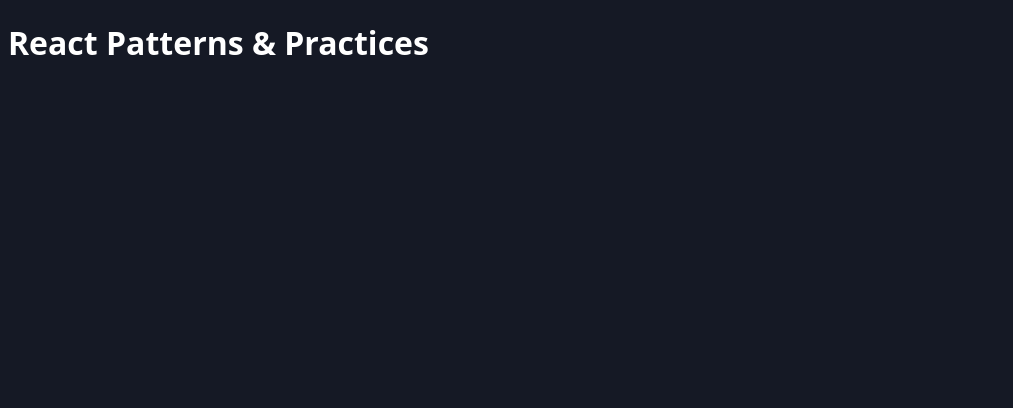
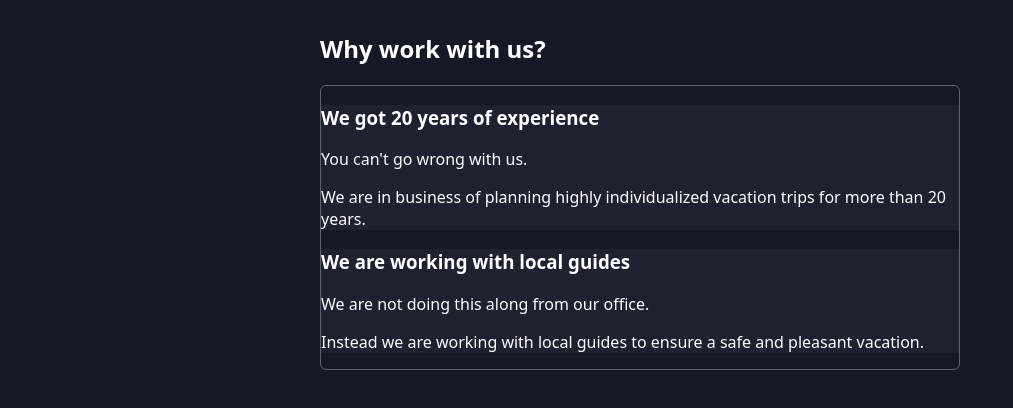
Before and after one commit to Nikhil98765/react-patterns-and-best-practices, a React (Vite) app: page / in a window 1280 px wide. Shown: the top 408 px of the page, without its empty margins (0-1013 px from the left). Built offline with nearby package versions, Linux system fonts and the light colour scheme.

Commit message:
Compound components

```diff
--- a/src/App.jsx
+++ b/src/App.jsx
@@ -1,7 +1,29 @@
-
+import { Accordion } from './components/Accordion.jsx';
+import { AccordionItem } from './components/AccordionItem.jsx';
 
 function App() {
-  return <h1>React Patterns & Practices</h1>;
+  return (
+    <main>
+      <section>
+        <h2>Why work with us?</h2>
+
+        <Accordion className="accordion">
+          <AccordionItem className="accordion-item" title="We got 20 years of experience">
+            <article>
+              <p>You can&apos;t go wrong with us.</p>
+              <p>We are in business of planning highly individualized vacation trips for more than 20 years.</p>
+            </article>
+          </AccordionItem>
+          <AccordionItem className="accordion-item" title="We are working with local guides">
+            <article>
+              <p>We are not doing this along from our office.</p>
+              <p>Instead we are working with local guides to ensure a safe and pleasant vacation.</p>
+            </article>
+          </AccordionItem>
+        </Accordion>
+      </section>
+    </main>
+  )
 }
 
 export default App;
--- /dev/null
+++ b/src/components/Accordion.jsx
@@ -0,0 +1,4 @@
+
+export const Accordion= ({children, className}) => {
+  return <ul className={className}>{children}</ul>;
+}
--- /dev/null
+++ b/src/components/AccordionItem.jsx
@@ -0,0 +1,10 @@
+
+
+export const AccordionItem = ({children, className, title}) => {
+  return (
+    <li className={className}>
+      <h3>{title}</h3>
+      <div>{children}</div>
+    </li>
+  )
+}
```
